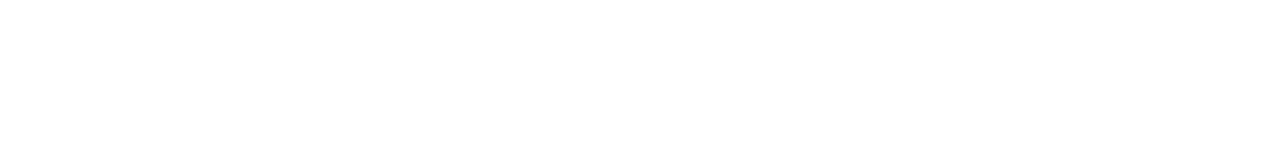
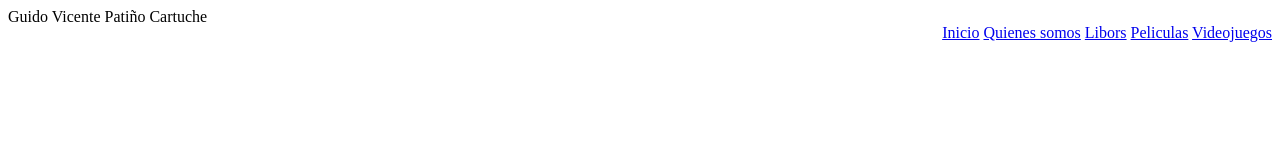
Before and after one commit to guidopatino/Tarea-1er-Bimestre, a plain HTML site: page index.html in a window 1280 px wide. Drawn offline with Linux system fonts and the light colour scheme.

Commit message:
Segundo Commit

```diff
--- a/index.html
+++ b/index.html
@@ -5,7 +5,20 @@
     <meta name="viewport" content="width=device-width, initial-scale=1.0">
     <title>Tarea</title>
 </head>
+
+</h2>
 <body>
-
+    <header>
+            <span>Guido Vicente Patiño Cartuche</span>
+            <nav style="float: right;">
+                <ul>
+                    <a href="#">Inicio</a>
+                    <a href="#">Quienes somos</a>
+                    <a href="libros.html">Libors</a>
+                    <a href="peliculas.html">Peliculas</a>
+                    <a href="videojuegos.html">Videojuegos</a>
+                </ul>
+            </nav>
+    </header>
 </body>
 </html>
```
Also changed, not shown: 1 other file.
